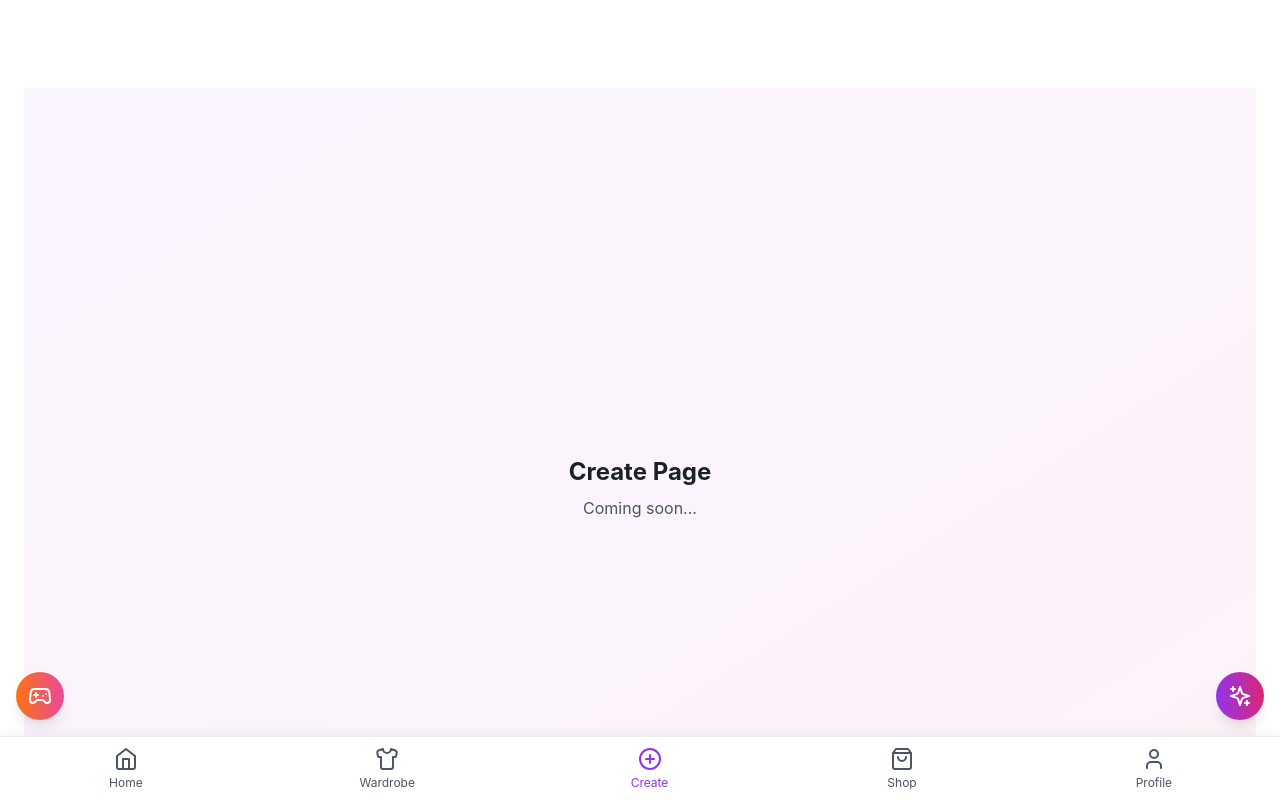
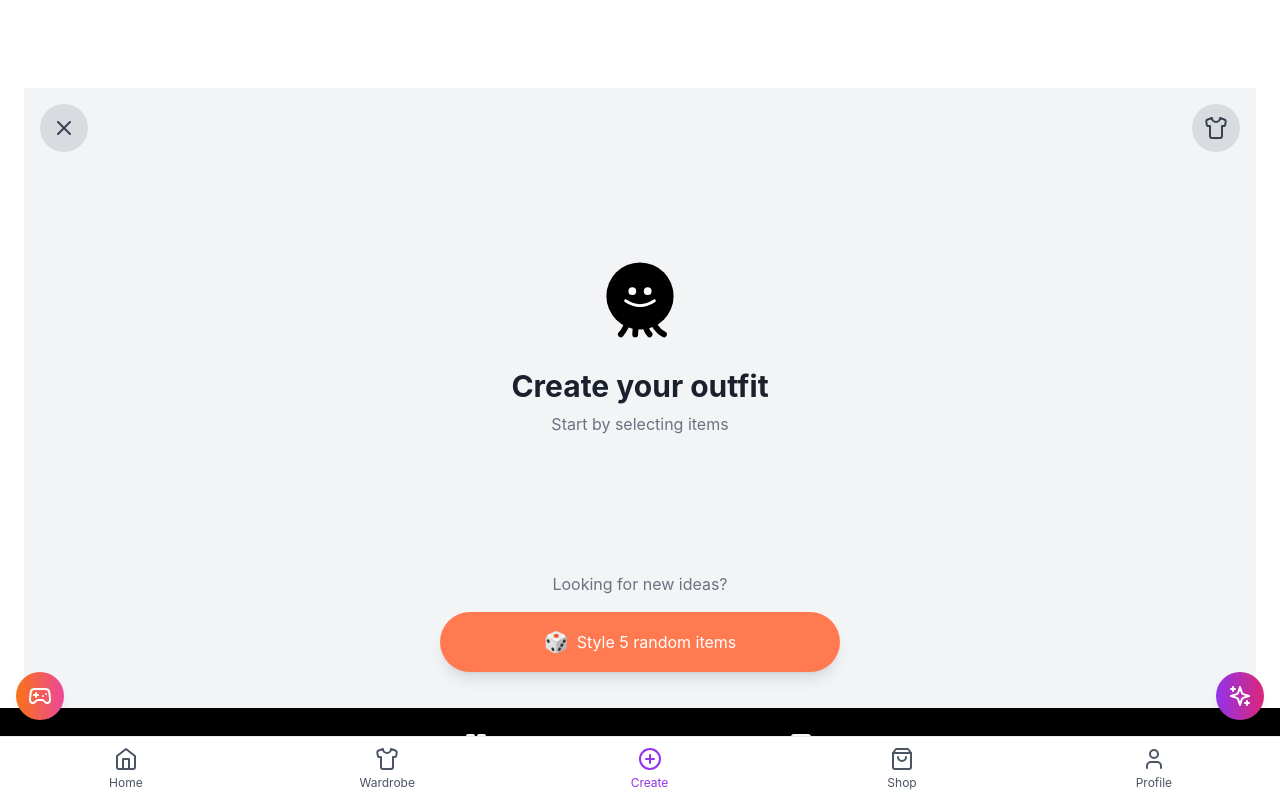
Before and after one commit to dejy100/spuntrademo-v1, a React (Vite) app: page /create in a window 1280 px wide. Built offline with nearby package versions, Linux system fonts and the light colour scheme.

Commit message:
feat: create page design

```diff
--- a/src/components/create/CreatePage.tsx
+++ b/src/components/create/CreatePage.tsx
@@ -1,18 +1,99 @@
 import React from 'react';
 import { motion } from 'framer-motion';
+import { X, Shirt, LayoutGrid, Image } from 'lucide-react';
+import { useNavigate } from 'react-router-dom';
 
 export default function CreatePage() {
+  const navigate = useNavigate();
+
   return (
-    <div className="min-h-screen bg-gradient-to-br from-purple-50 to-pink-50">
-      <div className="flex items-center justify-center min-h-screen">
+    <div className="min-h-screen bg-gray-100">
+      {/* Top Navigation */}
+      <div className="flex justify-between items-center p-4">
+        <button
+          onClick={() => navigate(-1)}
+          className="w-12 h-12 bg-gray-300/80 rounded-full flex items-center justify-center backdrop-blur-sm"
+        >
+          <X className="w-6 h-6 text-gray-700" />
+        </button>
+        <button className="w-12 h-12 bg-gray-300/80 rounded-full flex items-center justify-center backdrop-blur-sm">
+          <Shirt className="w-6 h-6 text-gray-700" />
+        </button>
+      </div>
+
+      {/* Main Content */}
+      <div className="flex flex-col items-center justify-center px-6 mt-20">
         <motion.div
-          initial={{ opacity: 0 }}
-          animate={{ opacity: 1 }}
+          initial={{ scale: 0.9, opacity: 0 }}
+          animate={{ scale: 1, opacity: 1 }}
+          transition={{ duration: 0.3 }}
           className="text-center"
         >
-          <h1 className="text-2xl font-bold mb-2">Create Page</h1>
-          <p className="text-gray-600">Coming soon...</p>
+          {/* Octopus Icon */}
+          <div className="w-24 h-24 mx-auto mb-6">
+            <svg viewBox="0 0 100 100" className="w-full h-full">
+              <circle cx="50" cy="50" r="35" fill="black" />
+              <circle cx="42" cy="45" r="4" fill="white" />
+              <circle cx="58" cy="45" r="4" fill="white" />
+              <path
+                d="M 35 55 Q 50 65 65 55"
+                stroke="white"
+                fill="none"
+                strokeWidth="3"
+                strokeLinecap="round"
+              />
+              {/* Tentacles */}
+              {[0, 1, 2, 3].map((i) => (
+                <motion.path
+                  key={i}
+                  d={`M ${40 + i * 7} ${70} Q ${35 + i * 10} ${85} ${30 + i * 15} ${90}`}
+                  stroke="black"
+                  strokeWidth="6"
+                  fill="none"
+                  strokeLinecap="round"
+                  initial={{ pathLength: 0 }}
+                  animate={{ pathLength: 1 }}
+                  transition={{ duration: 1, delay: i * 0.2 }}
+                />
+              ))}
+            </svg>
+          </div>
+
+          <h1 className="text-3xl font-bold mb-2">Create your outfit</h1>
+          <p className="text-gray-500 mb-24">Start by selecting items</p>
         </motion.div>
+
+        {/* Looking for new ideas section */}
+        <div className="fixed bottom-32 w-full max-w-md px-6">
+          <p className="text-gray-500 text-center mb-4">Looking for new ideas?</p>
+          <motion.button
+            whileHover={{ scale: 1.02 }}
+            whileTap={{ scale: 0.98 }}
+            className="w-full bg-[#FF7A50] text-white rounded-full py-4 flex items-center justify-center gap-2 shadow-lg"
+            onClick={() => navigate('/random-style')}
+          >
+            <span className="text-xl">🎲</span>
+            Style 5 random items
+          </motion.button>
+        </div>
+
+        {/* Bottom Navigation */}
+        <div className="fixed bottom-0 left-0 right-0 bg-black text-white py-6">
+          <div className="flex justify-around items-center max-w-md mx-auto">
+            <button className="flex flex-col items-center gap-1">
+              <LayoutGrid className="w-6 h-6" />
+              <span className="text-xs">My Outfits</span>
+            </button>
+            <div className="flex gap-6">
+              <span className="text-gray-500">SWIPE</span>
+              <span className="text-[#FF7A50]">CANVAS</span>
+            </div>
+            <button className="flex flex-col items-center gap-1">
+              <Image className="w-6 h-6" />
+              <span className="text-xs">Wallpapers</span>
+            </button>
+          </div>
+        </div>
       </div>
     </div>
   );
```
